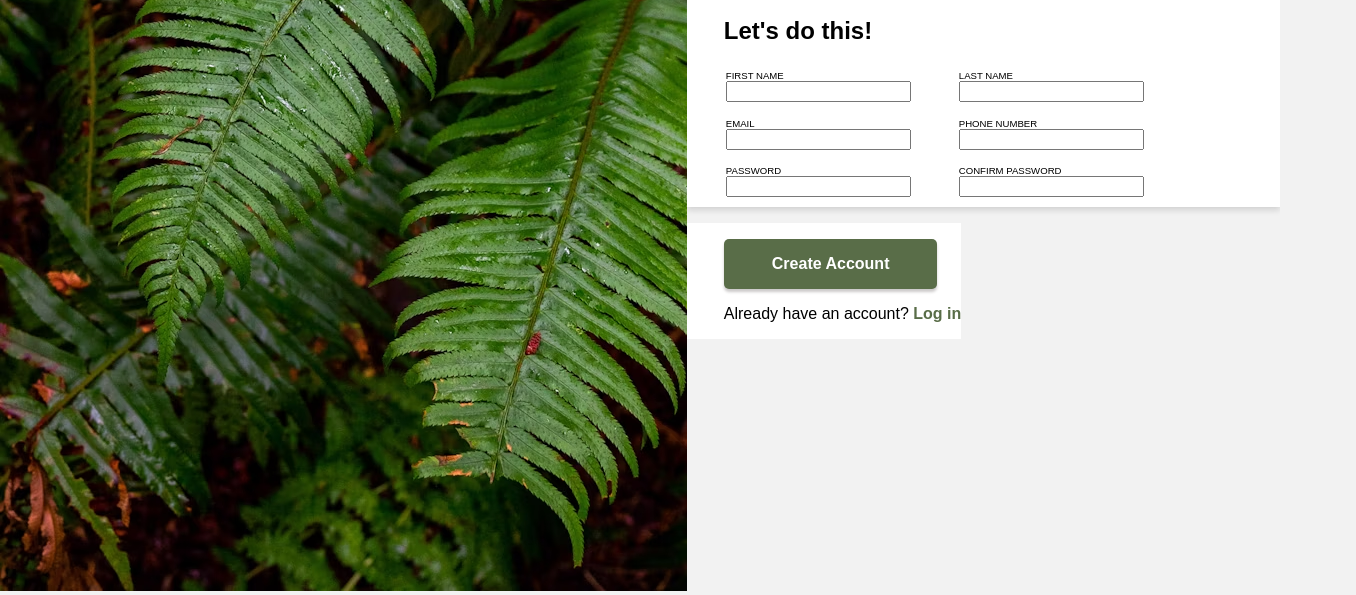
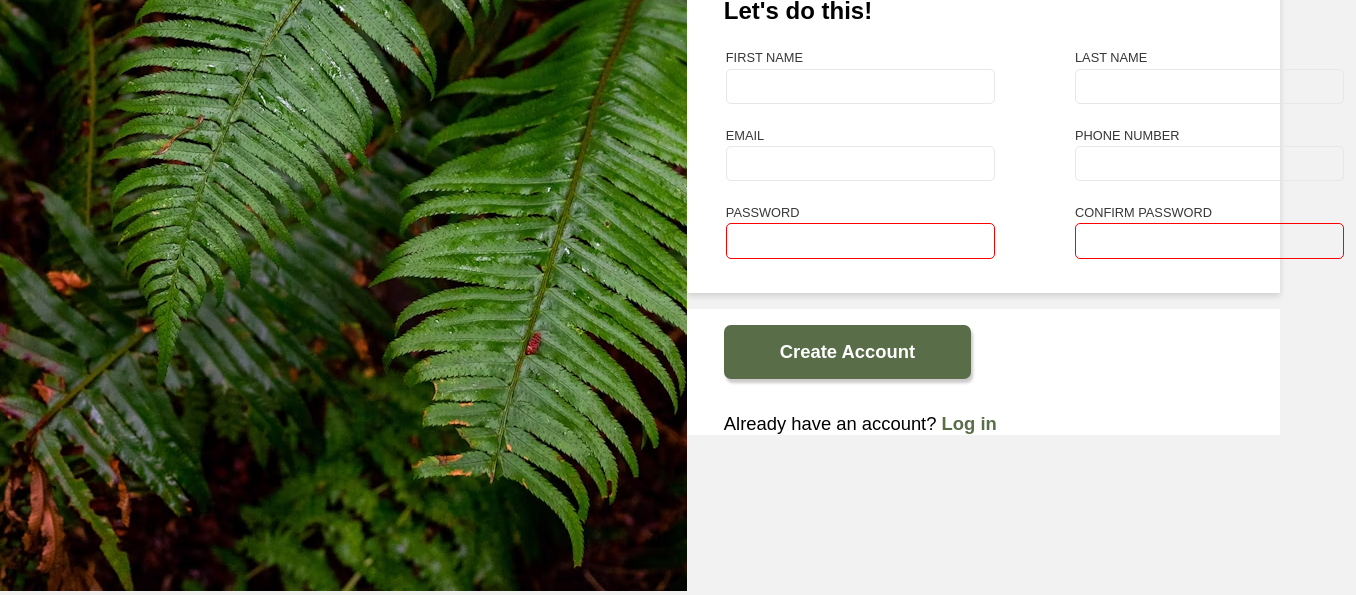
Before and after one commit to Ian-Wulf/sign-up-form, a plain HTML site: page index.html in a window 1280 px wide. Shown: the part 439-1034 px from the top of the page, 1356 px wide, since content can reach past the window. Drawn offline with Linux system fonts and the light colour scheme.

Commit message:
Adjusted styling to input boxes, labels, btn, etc

```diff
--- a/index.html
+++ b/index.html
@@ -49,11 +49,11 @@
             <fieldset>
                 <div>
                     <label for="password">PASSWORD</label>
-                    <input type="password" id="password">
+                    <input type="password" id="password" required>
                 </div>
                 <div>
                     <label for="confirm_password">CONFIRM PASSWORD</label>
-                    <input type="password" id="confirm_password">
+                    <input type="password" id="confirm_password" required>
                 </div>
             </fieldset>
         </div>
--- a/styles.css
+++ b/styles.css
@@ -12,21 +12,42 @@ body {
 }
 
 form {
-    display: flex;
-    flex-direction: column;
-    align-items: flex-start;
-    justify-content: center;
+    flex: 2;
+    margin-top: 10rem;
+    min-width: 0;
 }
 
 fieldset {
     display: flex;
-    gap: 3rem;
     border: none;
     padding-left: 0;
+    gap: 5rem;
+    margin-bottom: 0.5rem;
 }
 
 label {
-    font-size: 0.6rem;
+    color:#373738;
+    font-size: 0.8rem;
+    font-weight: 545;
+    margin-bottom: 0.2rem;
+}
+
+input {
+    all: unset;
+    border: 1px solid #E5E7EB;
+    border-radius: 5px;
+    width: 16rem;
+    height: 1.5rem;
+    padding: 0.3rem 0 0.3rem 0.7rem;
+}
+
+input:focus {
+    border-color: blue;
+    box-shadow: 2px 3px 3px rgb(204, 202, 202);
+}
+
+input:invalid {
+    border-color: red;
 }
 
 button {
@@ -34,9 +55,10 @@ button {
     background-color: #596D48;
     color: white;
     font-weight: bold;
-    padding: 1rem 3rem;
-    border-radius: 5px;
-    box-shadow:0 3px 3px rgb(204, 202, 202);
+    padding: 1rem 3.5rem;
+    margin-bottom: 1rem;
+    border-radius: 7px;
+    box-shadow: 2px 4px 3px rgb(204, 202, 202);
 }
 
 a {
@@ -53,11 +75,17 @@ fieldset div{
 .form_top {
     background-color: white;
     padding-left: 2.3rem;
+    padding-bottom: 1rem;
     margin-bottom: 1rem;
     box-shadow: 0 3px 6px rgba(19, 18, 18, 0.15);
 }
 
+.form_top h2:nth-child(2) {
+    margin-bottom:6rem;
+}
+
 .form_bottom {
+    font-size: 1.15rem;
     padding-top: 1rem;
     padding-left: 2.3rem;
     background-color: white;
```
